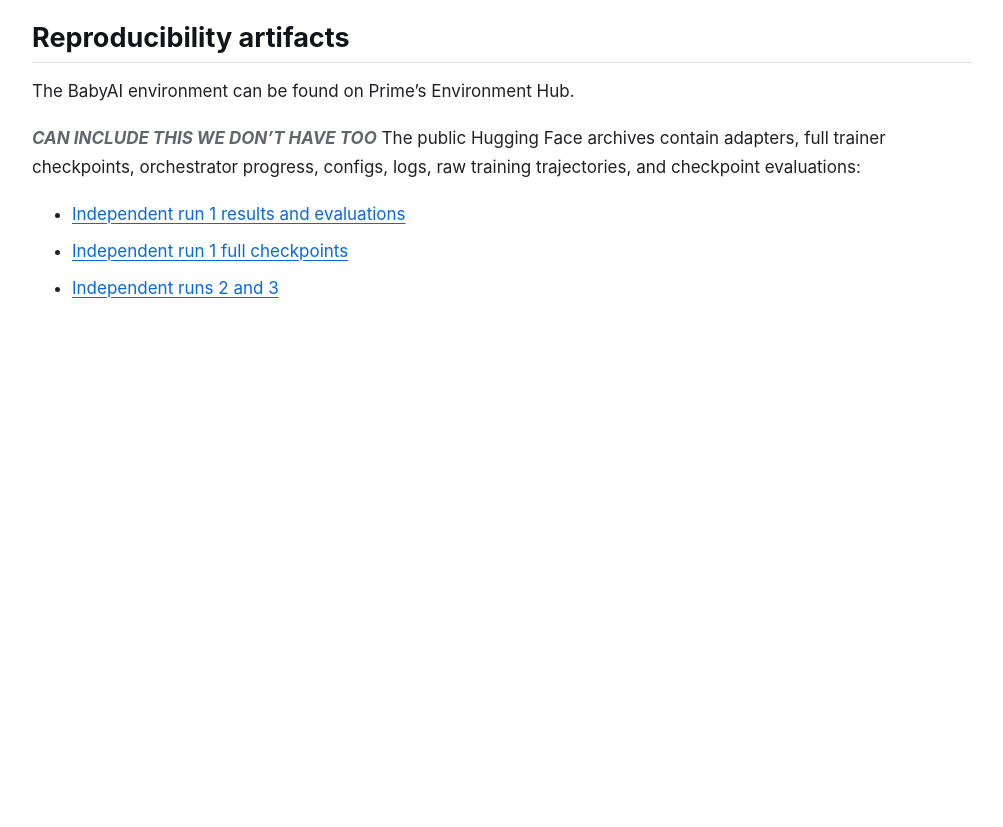
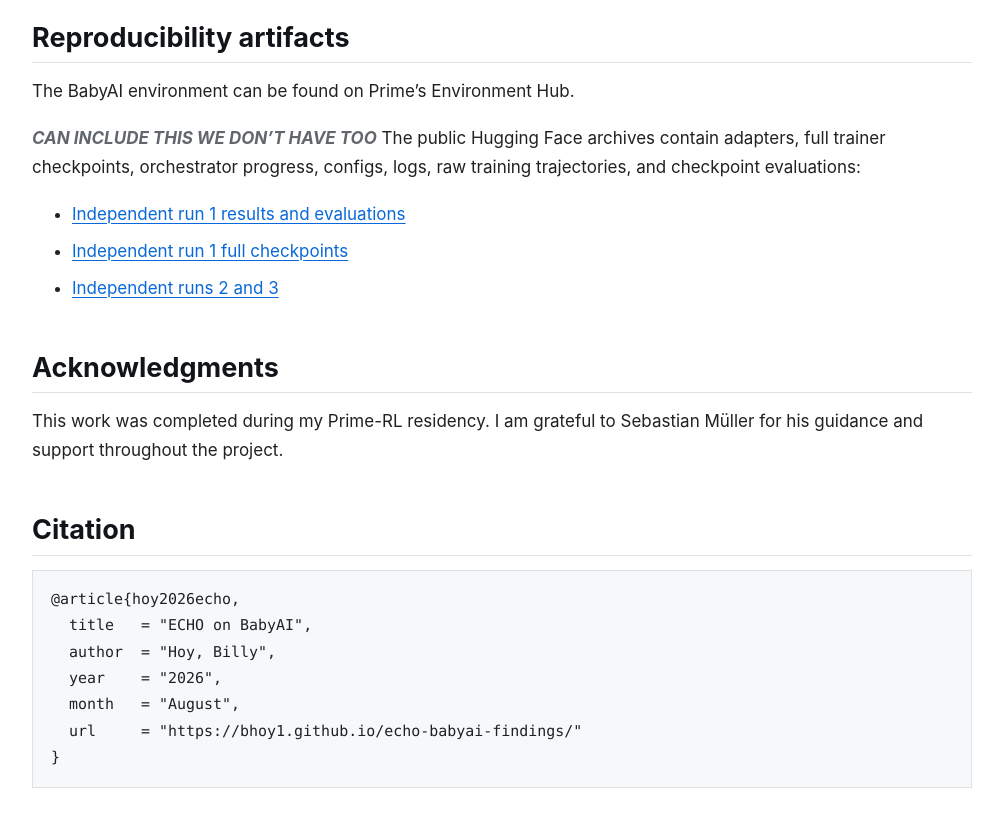
Before and after one commit to Bhoy1/echo-babyai-findings, a Jekyll site: the page built from index.md, in a window 1280 px wide and 900 px high, scrolled down 8976 px. Shown: the top 827 px of the window, without its empty margins (138-1141 px from the left). Built offline with Jekyll 4.4.1, drawn with Linux system fonts in a browser that asks for light colours; before the commit the page ends 9385 px from its top, so only the background shows below that.

Commit message:
Add acknowledgments and citation

````diff
--- a/index.md
+++ b/index.md
@@ -122,3 +122,19 @@ The public Hugging Face archives contain adapters, full trainer checkpoints, orc
 - [Independent run 1 results and evaluations](https://huggingface.co/datasets/bhoy/agentboard-babyai-v1-v071-always-on-switch50)
 - [Independent run 1 full checkpoints](https://huggingface.co/datasets/bhoy/agentboard-babyai-v1-v071-four-run-checkpoints)
 - [Independent runs 2 and 3](https://huggingface.co/datasets/bhoy/agentboard-babyai-v1-v071-independent-runs-2-3)
+
+## Acknowledgments
+
+This work was completed during my Prime-RL residency. I am grateful to Sebastian Müller for his guidance and support throughout the project.
+
+## Citation
+
+```bibtex
+@article{hoy2026echo,
+  title   = "ECHO on BabyAI",
+  author  = "Hoy, Billy",
+  year    = "2026",
+  month   = "August",
+  url     = "https://bhoy1.github.io/echo-babyai-findings/"
+}
+```
````
